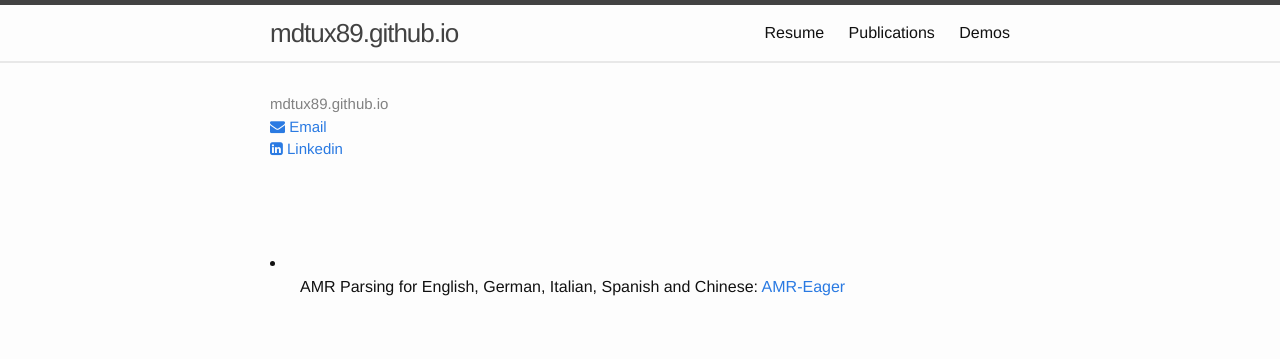
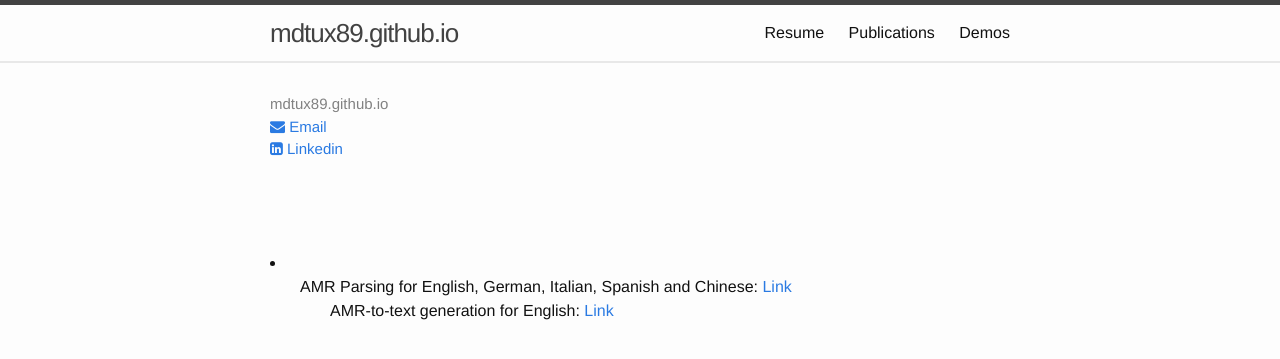
Before and after one commit to mdtux89/mdtux89.github.io, a Jekyll site: the page built from software.html, in a window 1280 px wide. Shown: the top 359 px of the page. Built offline with Jekyll 4.4.1, drawn with Linux system fonts in a browser that asks for light colours; nearby versions of some CDN libraries.

Commit message:
demo gen

```diff
--- a/software.html
+++ b/software.html
@@ -6,5 +6,6 @@ title: Demos
 ---
 
 <li>
-<ul>AMR Parsing for English, German, Italian, Spanish and Chinese: <a href='http://cohort.inf.ed.ac.uk/amreager.html'>AMR-Eager</a>
+<ul>AMR Parsing for English, German, Italian, Spanish and Chinese: <a href='http://cohort.inf.ed.ac.uk/amreager.html'>Link</a>
+<ul>AMR-to-text generation for English: <a href='http://cohort.inf.ed.ac.uk/amrgen.html'>Link</a>
 </li>
```
